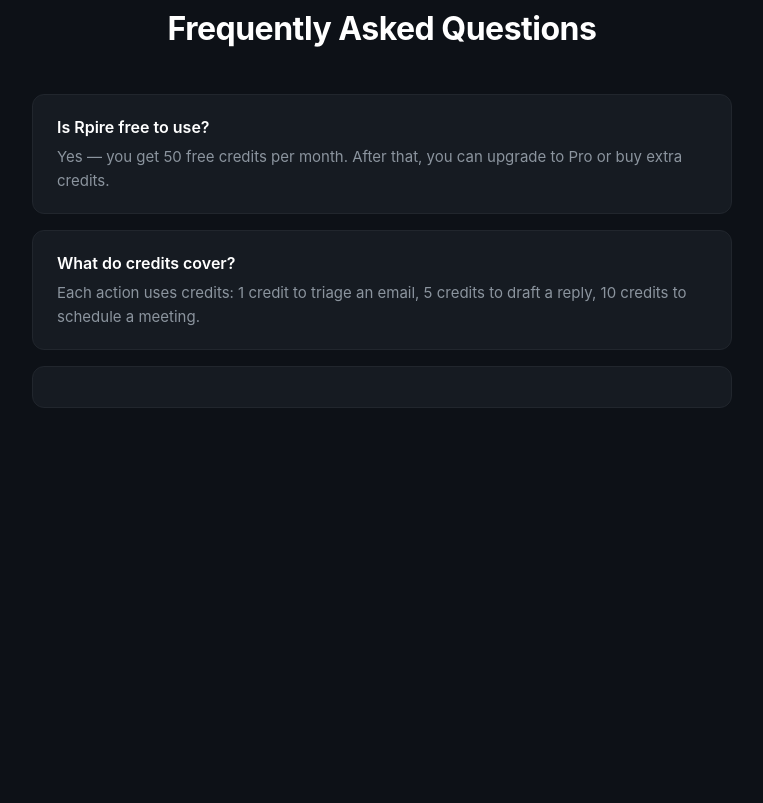
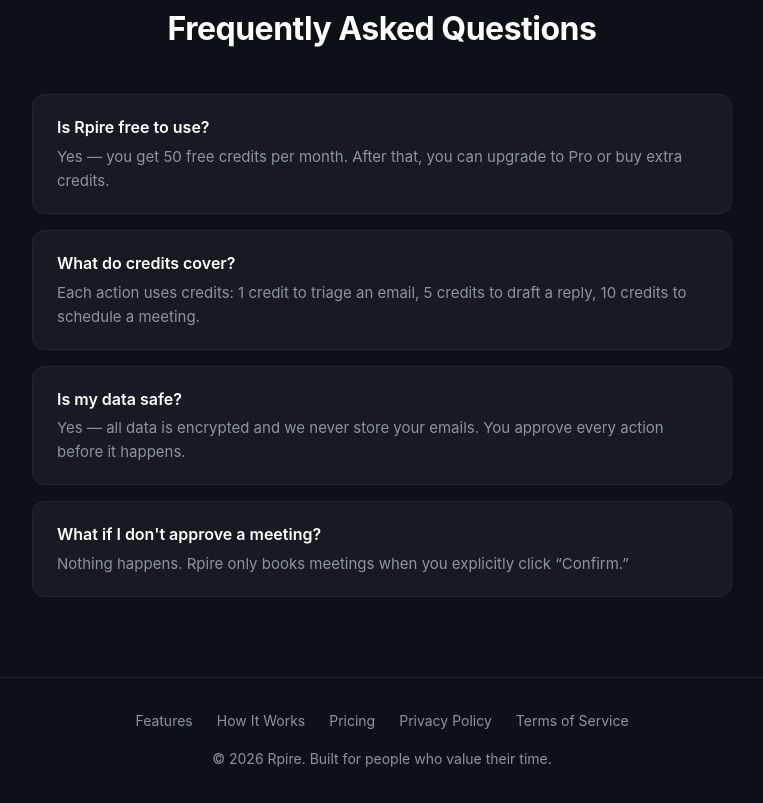
Before and after one commit to maithilirade816-create/rpire, a plain HTML site: page index.html in a window 1280 px wide. Shown: the part 4453-5256 px from the top of the page, without its empty margins (258-1021 px from the left). Before the commit the page ends 4941 px from the top, so only its background shows below. Drawn offline with Linux system fonts and the light colour scheme.

Commit message:
Update index.html

```diff
--- a/index.html
+++ b/index.html
@@ -644,4 +644,30 @@
         <p>Each action uses credits: 1 credit to triage an email, 5 credits to draft a reply, 10 credits to schedule a meeting.</p>
       </div>
       <div class="faq-item">
-        <h
+        <h3>Is my data safe?</h3>
+        <p>Yes — all data is encrypted and we never store your emails. You approve every action before it happens.</p>
+      </div>
+      <div class="faq-item">
+        <h3>What if I don't approve a meeting?</h3>
+        <p>Nothing happens. Rpire only books meetings when you explicitly click “Confirm.”</p>
+      </div>
+    </section>
+
+  </div>
+
+  <!-- Footer -->
+  <footer>
+    <div class="container">
+      <div class="footer-links">
+        <a href="#features">Features</a>
+        <a href="#how-it-works">How It Works</a>
+        <a href="#pricing">Pricing</a>
+        <a href="#">Privacy Policy</a>
+        <a href="#">Terms of Service</a>
+      </div>
+      <p>© 2026 Rpire. Built for people who value their time.</p>
+    </div>
+  </footer>
+
+</body>
+</html>
```
